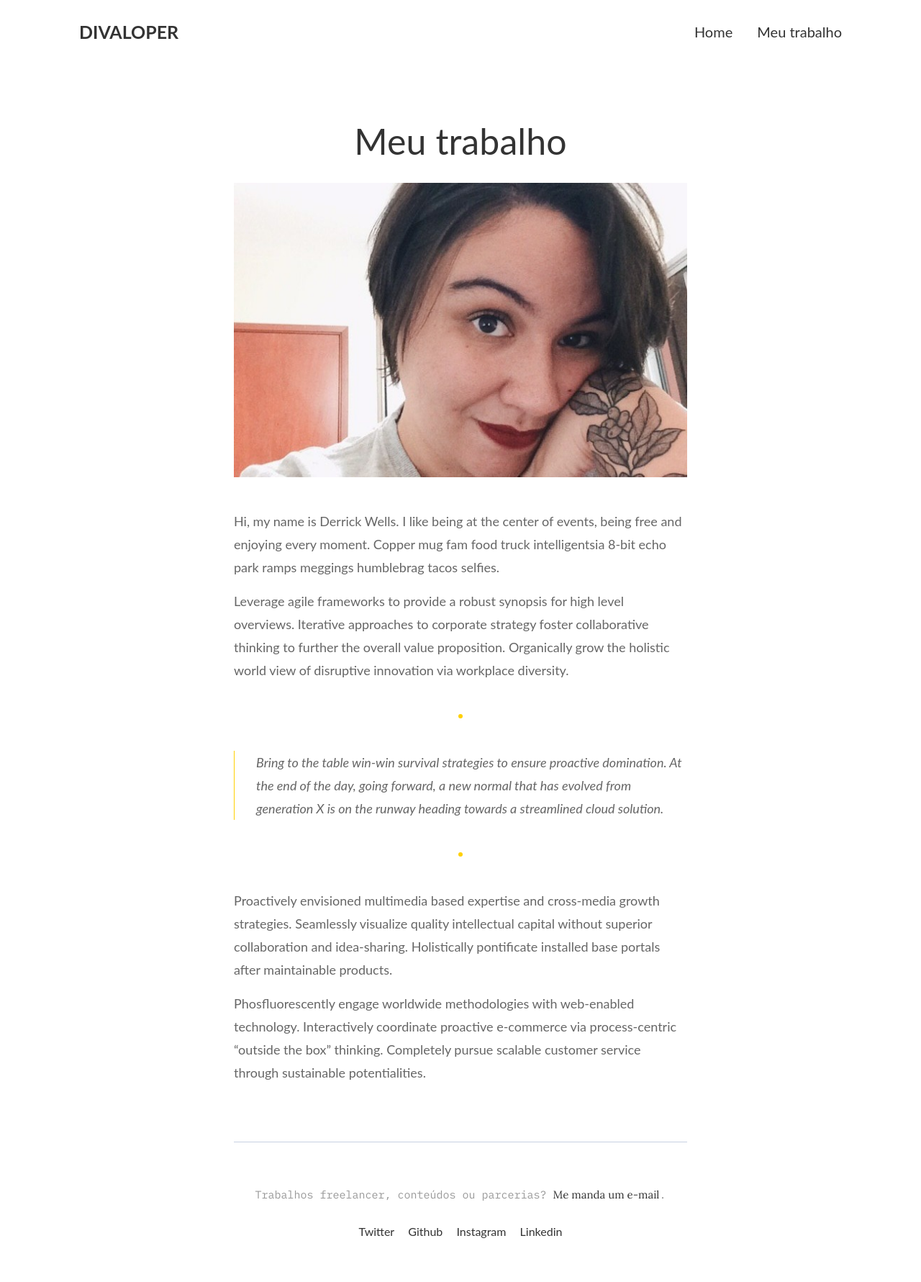
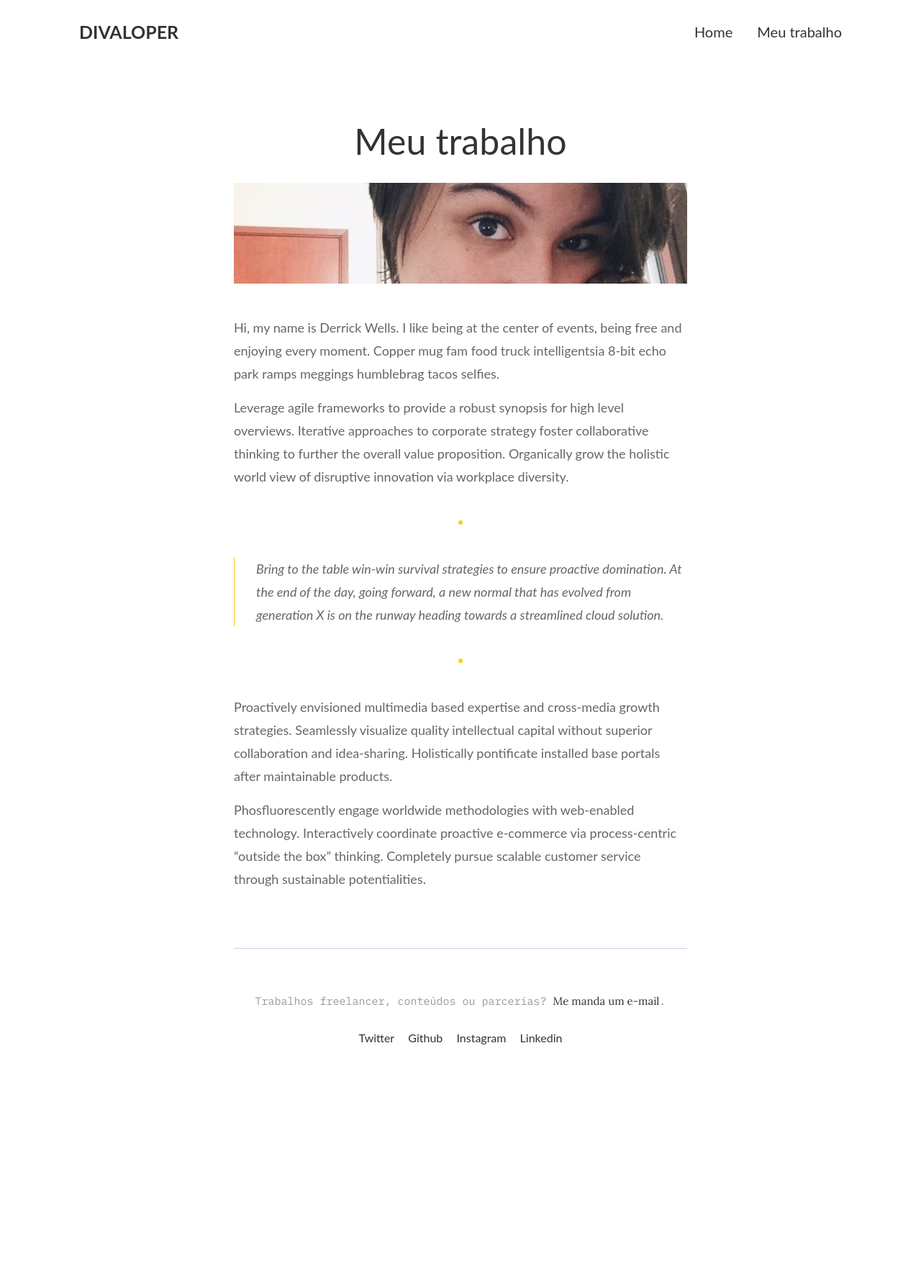
Before and after one commit to carolsoaressantos/carolcodes.github.io, a Jekyll site: the page built from _pages/about.md, in a window 1280 px wide. Shown: the whole page at 72% size. Built offline with Jekyll 4.4.1, drawn with Linux system fonts in a browser that asks for light colours; after the commit the page ends 1511 px from its top, so only the background shows below that.

Commit message:
Alterando foto e CSS da página de meu trabalho

```diff
--- a/_sass/4-layouts/_page.scss
+++ b/_sass/4-layouts/_page.scss
@@ -20,6 +20,7 @@
 
 .page-image {
   margin-bottom: 45px;
+  height: 140px;
   background-size: cover;
   background-position: center;
   background-repeat: no-repeat;
```
Also changed, not shown: assets/img/about.jpeg (added), 4 other files.
